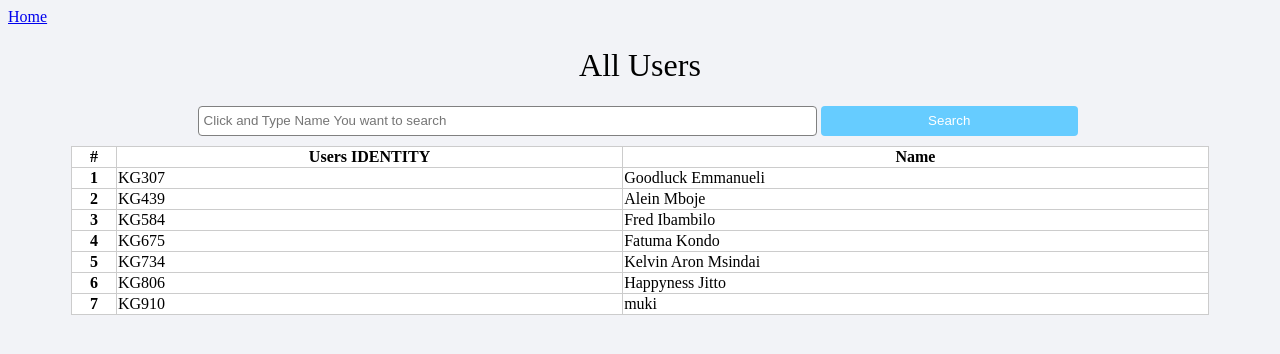
After one commit to kevoocodes/UserIDgenerator, a PHP site: page /view.php in a window 1280 px wide. The commit adds this page. Shown: the top 354 px of the page. Run offline with PHP 8.4, Linux system fonts and the light colour scheme; data comes from the database, SQL or seed files in the repository.

Commit message:
First Commit

```diff
--- a/config.php
+++ b/config.php
@@ -4,3 +4,9 @@ if(!$db) {
     echo "Not connected";
 }
 ?>
+
+
+
+<!--
+    Developed by: @kevoocodes
+ -->
--- /dev/null
+++ b/view.php
@@ -0,0 +1,107 @@
+<!DOCTYPE html>
+<html lang="en">
+<head>
+    <meta charset="UTF-8">
+    <meta name="Kelvin Aron Msindai" content="Fullstack Developer">
+    <meta name="viewport" content="width=device-width, initial-scale=1.0">
+    <title></title>
+    <style>
+        body {
+            background-color: #f2f3f7;
+        }
+
+        table {
+            background-color: #fff;
+            width: 90%;
+            margin: 0 5% 0 5%;
+            border-collapse: collapse;
+        }
+
+        table,th,td {
+            border: 1px solid #ccc;
+        }
+
+        h1{
+            text-align: center;
+            font-weight: 100;
+        }
+
+        .view{
+            width: 70%;
+            margin: 10px 15% 10px 15%;
+
+        }
+
+        input[type=search] {
+            width: 70%;
+            height: 30px;
+            border-radius: 4px;
+            border: 1px solid gray;
+            padding-left: 5px;
+            color: #404040;
+        }
+
+        input[type=submit] {
+            width: 29%;
+            /* width: 30px; */
+            height: 30px;
+            border-radius: 4px;
+            border: none;
+            color: #fff;
+            background-color: #6cf;
+        }
+    </style>
+</head>
+<body>
+
+        <a href="index.php">Home</a>
+
+
+        <h1>All Users</h1>
+        <div class="view">
+            <form action="search.php" method="POST">
+              <input type="search" name="search" id="" placeholder="Click and Type Name You want to search"> <input type="submit" name="submit" value="Search">
+            </form>
+        </div>
+        <table class="table table-bordered">
+        <thead>
+
+            <tr>
+            <th scope="col">#</th>
+            <th scope="col">Users IDENTITY</th>
+            <th scope="col">Name</th>
+            </tr>
+        </thead>
+        <tbody>
+            <tr>
+
+        <?php
+        include "config.php";
+        $query = mysqli_query($db, "SELECT * FROM users ORDER BY user_id ASC");
+        $cnt = 1;
+        while($row = mysqli_fetch_array($query)) {
+
+
+
+        ?>
+
+      <th scope="row"><?php echo $cnt; ?></th>
+      <td><?php echo $row['user_id']; ?></td>
+      <td><?php echo $row['name']; ?></td>
+    </tr>
+        <?php
+
+            $cnt = $cnt+1; }
+        ?>
+
+  </tbody>
+        </table>
+
+
+</body>
+</html>
+
+
+<!--
+    Developed by: kevoocodes
+ -->
```
Also changed, not shown: css/style.css (+8 -1 lines), index.php (+4 -4 lines), search.php (added, +92 -0 lines).
